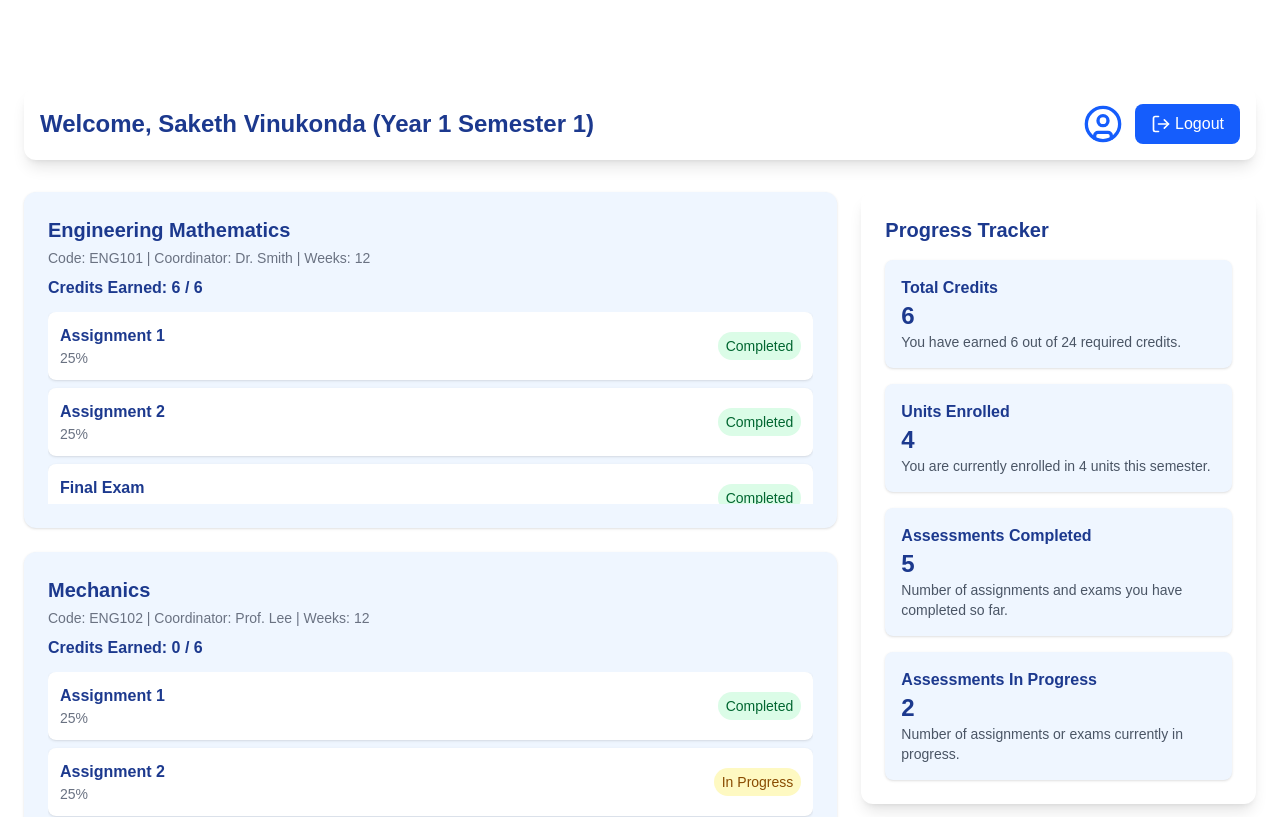
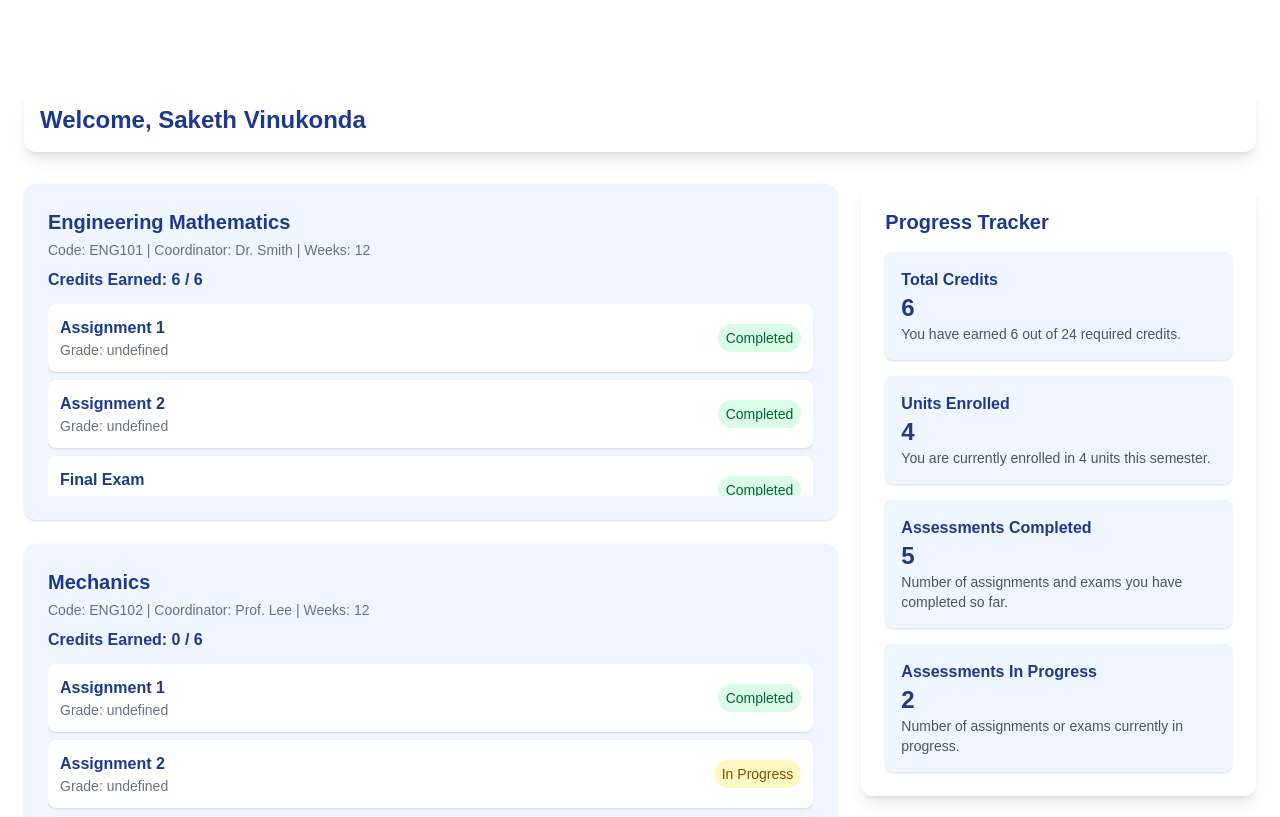
Before and after one commit to gia-thinh-nguyen/FIT2101-Team7-2, a Next.js app in the folder lms-team7/: page /student in a window 1280 px wide. Shown: the top 817 px of the page. Built offline with nearby package versions, Linux system fonts and the light colour scheme.

Commit message:
refractor<student_dashboard>: seper

```diff
--- a/lms-team7/app/(routes)/student/page.jsx
+++ b/lms-team7/app/(routes)/student/page.jsx
@@ -1,5 +1,6 @@
 import { checkTeacher } from "@/utils/checkTeacher";
 import { UserCircle, LogOut } from "lucide-react";
+import Assignment from "../../../components/Assignments";
 import UnitPieChart from "@/components/UnitPieChart"; //client pie-chart component exported
 
 export default function Page() {
@@ -90,15 +91,8 @@ export default function Page() {
       {/* Header */}
       <div className="flex items-center justify-between mb-8 p-4 bg-white shadow-lg rounded-xl">
         <h1 className="text-2xl font-bold">
-          Welcome, {student.name} ({student.year} {student.semester})
+          Welcome, {student.name}
         </h1>
-        <div className="flex items-center gap-3">
-          <UserCircle className="w-10 h-10 text-blue-600" />
-          <button className="flex items-center gap-1 px-4 py-2 text-white bg-blue-600 rounded-lg hover:bg-blue-700 transition">
-            <LogOut className="w-5 h-5" />
-            Logout
-          </button>
-        </div>
       </div>
 
       <div className="grid grid-cols-1 lg:grid-cols-3 gap-6">
@@ -114,21 +108,14 @@ export default function Page() {
 
               {/* Scrollable Assignments */}
               <div className="h-48 overflow-y-auto space-y-2">
-                {unit.assessments.map((a) => (
-                  <div key={a.id} className="flex justify-between items-center p-3 bg-white rounded-lg shadow hover:shadow-md transition cursor-pointer">
-                    <div>
-                      <h3 className="font-semibold">{a.title}</h3>
-                      <p className="text-sm text-gray-500">{a.type === "assignment" ? `${a.weight}%` : `${a.weight}% (Exam)`}</p>
-                    </div>
-                    <span className={`px-2 py-1 rounded-full text-sm ${
-                      a.status === "Completed" ? "bg-green-100 text-green-800" :
-                      a.status === "In Progress" ? "bg-yellow-100 text-yellow-800" :
-                      "bg-gray-100 text-gray-600"
-                    }`}>
-                      {a.status}
-                    </span>
-                  </div>
-                ))}
+                  {unit.assessments.map((a) => (
+                    <Assignment
+                      key={a.id}
+                      title={a.title}
+                      grade={a.grade}
+                      status={a.status}
+                    />
+                  ))}
               </div>
             </div>
           ))}
--- /dev/null
+++ b/lms-team7/components/Assignment.jsx
@@ -0,0 +1,23 @@
+import React from "react";
+
+export default function Assignment({ title, type, weight, status }) {
+  return (
+    <div className="flex justify-between items-center p-3 bg-white rounded-lg shadow hover:shadow-md transition cursor-pointer">
+      <div>
+        <h3 className="font-semibold">{title}</h3>
+        <p className="text-sm text-gray-500">{type === "assignment" ? `${weight}%` : `${weight}% (Exam)`}</p>
+      </div>
+      <span
+        className={`px-2 py-1 rounded-full text-sm ${
+          status === "Completed"
+            ? "bg-green-100 text-green-800"
+            : status === "In Progress"
+            ? "bg-yellow-100 text-yellow-800"
+            : "bg-gray-100 text-gray-600"
+        }`}
+      >
+        {status}
+      </span>
+    </div>
+  );
+}
--- /dev/null
+++ b/lms-team7/components/Assignments.jsx
@@ -0,0 +1,23 @@
+import React from "react";
+
+export default function Assignment({ title, grade, status }) {
+  return (
+    <div className="flex justify-between items-center p-3 bg-white rounded-lg shadow hover:shadow-md transition cursor-pointer">
+      <div>
+        <h3 className="font-semibold">{title}</h3>
+        <p className="text-sm text-gray-500">{`Grade: ${grade}`}</p>
+      </div>
+      <span
+        className={`px-2 py-1 rounded-full text-sm ${
+          status === "Completed"
+            ? "bg-green-100 text-green-800"
+            : status === "In Progress"
+            ? "bg-yellow-100 text-yellow-800"
+            : "bg-gray-100 text-gray-600"
+        }`}
+      >
+        {status}
+      </span>
+    </div>
+  );
+}
--- /dev/null
+++ b/lms-team7/components/Course.jsx
@@ -0,0 +1,35 @@
+import React from "react";
+import Assignment from "./Assignment";
+
+const Course = ({
+	unitName,
+	unitId,
+	unitCoordinator,
+	unitWeeks,
+	unitCredits,
+	assessments,
+	calculateCredits
+}) => (
+	<div className="p-6 bg-blue-50 rounded-xl shadow hover:shadow-lg transition">
+		<h2 className="text-xl font-bold mb-1">{unitName}</h2>
+		<p className="text-sm text-gray-500 mb-2">
+			Code: {unitId} | Coordinator: {unitCoordinator} | Weeks: {unitWeeks}
+		</p>
+		<p className="font-semibold mb-3">Credits Earned: {calculateCredits ? calculateCredits({ unitId, unitCredits, assessments }) : 0} / {unitCredits}</p>
+
+		{/* Scrollable Assignments */}
+		<div className="h-48 overflow-y-auto space-y-2">
+			{assessments && assessments.map((a) => (
+				<Assignment
+					key={a.id}
+					title={a.title}
+					grade={a.grade}
+					status={a.status}
+					// ...other assignment props as needed
+				/>
+			))}
+		</div>
+	</div>
+);
+
+export default Course;
```
